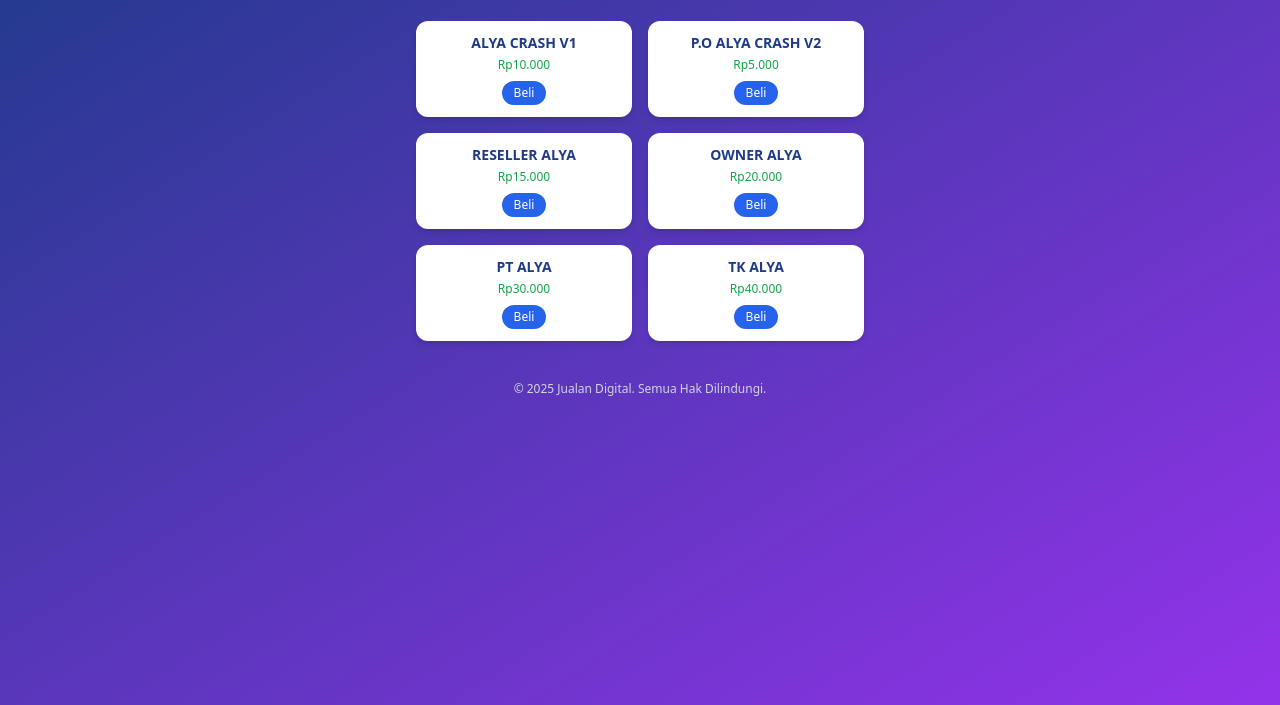
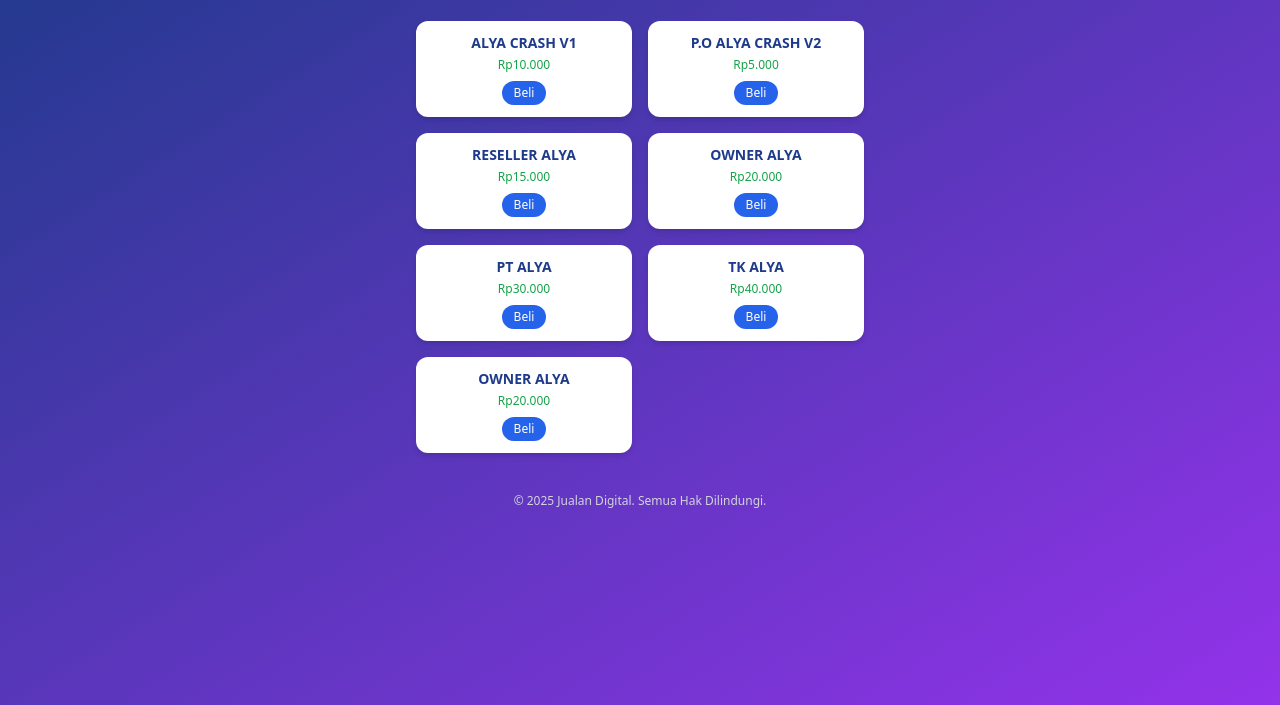
Before and after one commit to umam989/MAMZz, a plain HTML site: page index.html in a window 1280 px wide. Shown: the part 95-800 px from the top of the page. Drawn offline with nearby package versions, Linux system fonts and the light colour scheme.

Commit message:
Update index.html

```diff
--- a/index.html
+++ b/index.html
@@ -77,6 +77,14 @@
          class="bg-blue-600 hover:bg-blue-700 text-white text-xs px-3 py-1 rounded-full">Beli</a>
     </div>
 
+        <!-- Produk 7 -->
+    <div class="bg-white text-blue-900 rounded-xl p-3 shadow-md flex flex-col items-center text-center glow-button">
+      <span class="font-bold text-sm mb-1">OWNER ALYA </span>
+      <span class="text-xs text-green-600 mb-2">Rp20.000</span>
+      <a href="https://wa.me/6289525647864?text=Saya%20ingin%20berbicara%20dengan%20MAMZz"
+         class="bg-blue-600 hover:bg-blue-700 text-white text-xs px-3 py-1 rounded-full">Beli</a>
+    </div>
+
   </div>
 
   <!-- Footer -->
```
